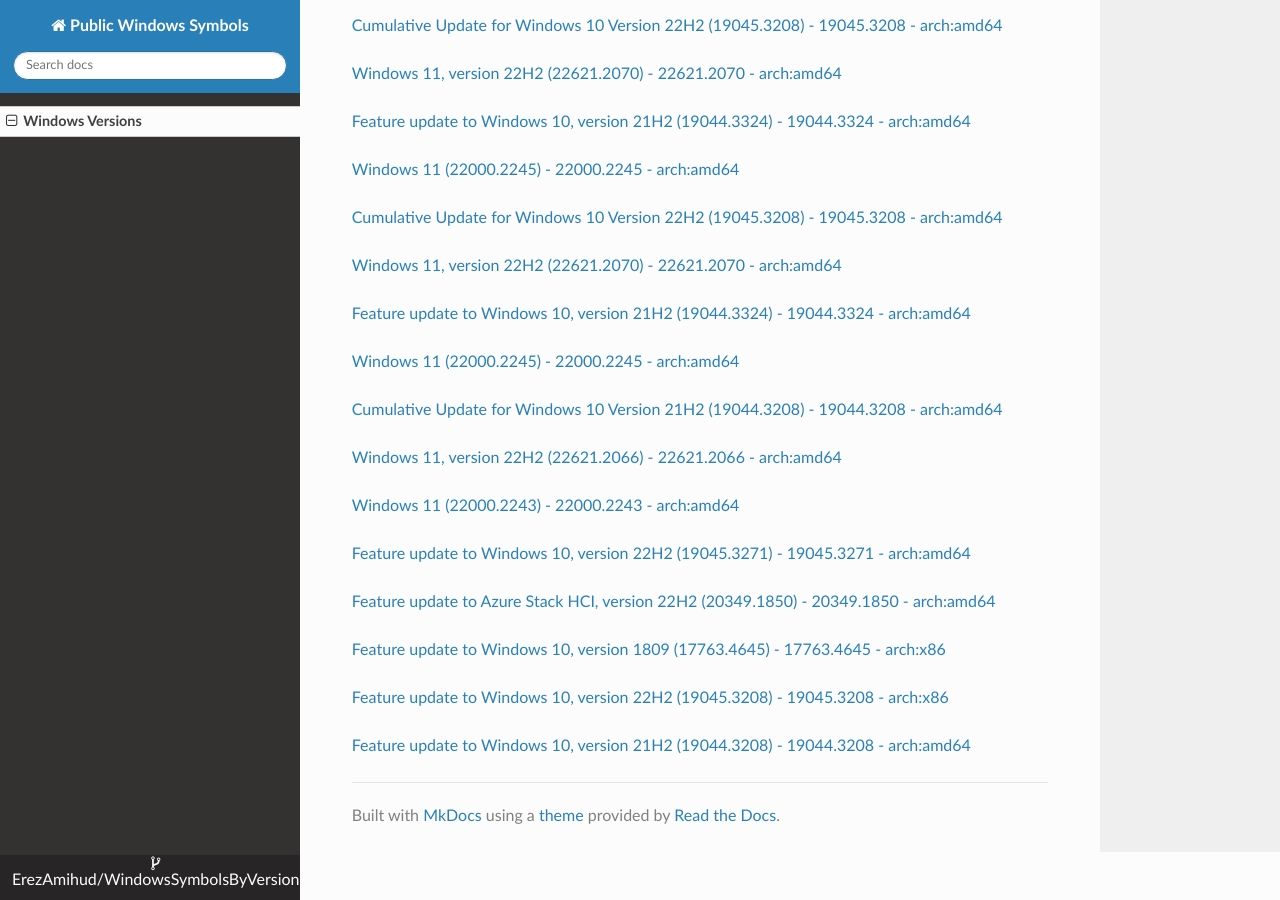
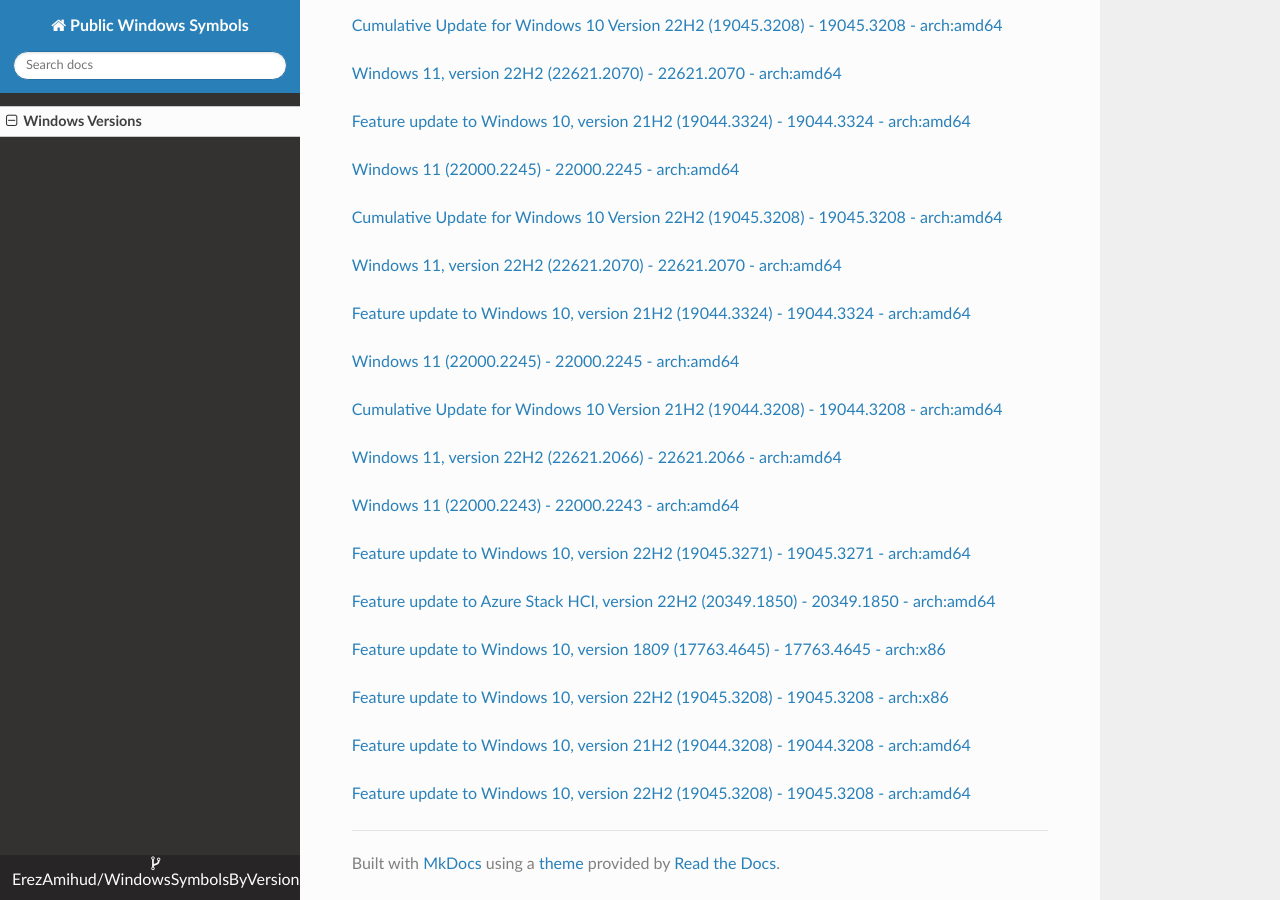
Before and after one commit to ErezAmihud/WindowsSymbolsByVersion, an MkDocs documentation site: the page built from docs/index.md, in a window 1280 px wide and 900 px high, scrolled down 27869 px. Built offline with MkDocs 1.6.1, drawn with Linux system fonts in a browser that asks for light colours; nearby versions of some CDN libraries.

Commit message:
Automated commit, add manifest for 49c101a1-1044-43d6-83ee-c8baebfa69a1

```diff
--- a/docs/index.md
+++ b/docs/index.md
@@ -1591,3 +1591,6 @@
 
 
 [Feature update to Windows 10, version 21H2 (19044.3208) - 19044.3208 - arch:amd64](https://github.com/ErezAmihud/WindowsSymbolsByVersion/blob/main/manifests/1b786802-e70f-4c24-891c-4766e1912ce2.manifest)
+
+
+[Feature update to Windows 10, version 22H2 (19045.3208) - 19045.3208 - arch:amd64](https://github.com/ErezAmihud/WindowsSymbolsByVersion/blob/main/manifests/49c101a1-1044-43d6-83ee-c8baebfa69a1.manifest)
```
Also changed, not shown: process_builds.json (+1 -1 lines), 1 other file.
